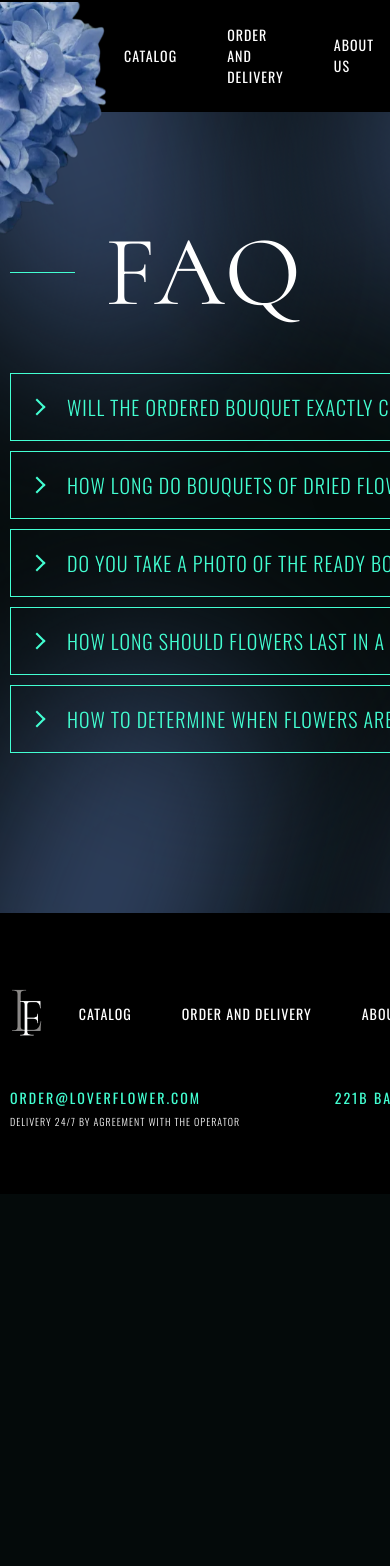
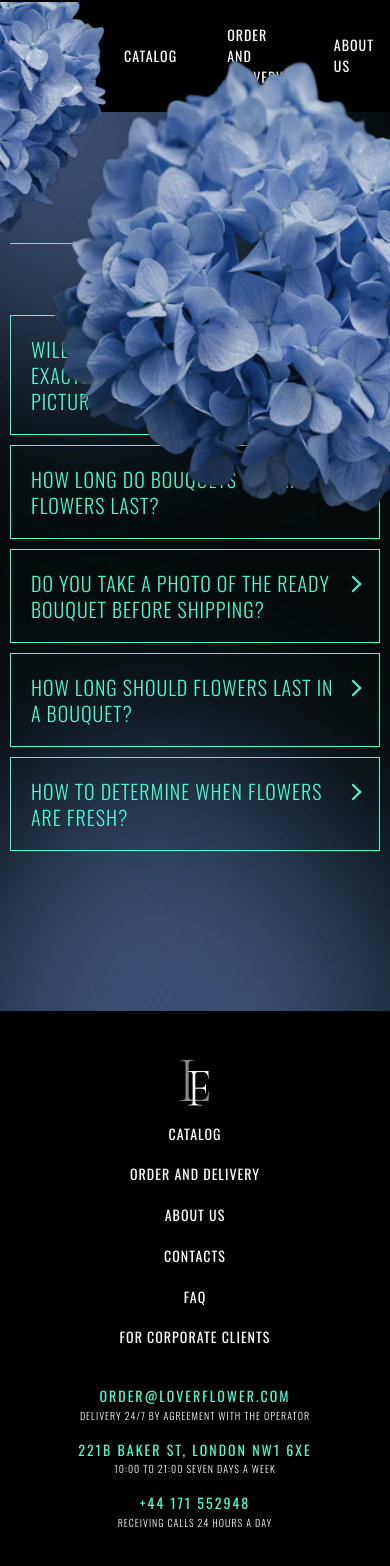
Before and after one commit to Tanya19Lion/flowers-shop, a React (Create React App) app: page /faq in a window 390 px wide. Shown: the top 1566 px of the page. Before the commit the page ends 1194 px from the top, so only its background shows below. Built offline with nearby package versions, Linux system fonts and the light colour scheme.

Commit message:
added action to clean the basket and some mobile styles

```diff
--- a/src/components/footer/Footer.scss
+++ b/src/components/footer/Footer.scss
@@ -45,3 +45,55 @@
         display: block;
     }
 }
+
+@media (max-width: 880px) {
+    .footer {
+        padding-top: 36px;
+        padding-bottom: 48px;
+
+        &-top {
+            margin-bottom: 36px;
+            flex-direction: column;
+            align-items: center;
+        }
+        &__logo {
+            margin-right: unset;
+        }
+        &__menu {
+            width: 100%;
+            justify-content: center;
+
+            &-list {
+                width: 100%;
+                gap: 16px;
+                flex-direction: column;
+            }
+            &-item {
+                width: inherit;
+                text-align: center;
+            }
+            &-link {
+                padding: 2px 10px;
+                width: inherit;
+            }
+        }
+    }
+}
+
+@media (max-width: 780px) {
+    .footer {
+        &-bottom {
+            flex-direction: column;
+            gap: 16px;
+            text-align: center;
+
+            & .menu-contacts {
+                margin-bottom: 2px;
+            }
+        }
+        .footer-bottom__phone-number,
+        .menu-contacts-info {
+            text-align: center;
+        }
+    }
+}
--- a/src/components/header/Header.scss
+++ b/src/components/header/Header.scss
@@ -2,7 +2,7 @@
 
 .header {
     position: sticky;
-    z-index: 5;
+    z-index: 15;
     padding-top: 15px;
     padding-bottom: 15px;
     top: 0;
--- a/src/components/orderPopup/OrderPopup.jsx
+++ b/src/components/orderPopup/OrderPopup.jsx
@@ -2,7 +2,7 @@ import React from 'react';
 import { Link } from 'react-router-dom';
 import { useDispatch, useSelector } from 'react-redux';
 
-import { bouquetAddedToOrder, bouquetRemovedFromOrder, bouquetDeletedFromOrder, closeOrderModal } from '../../redux/actions/actions';
+import { bouquetAddedToOrder, bouquetRemovedFromOrder, bouquetDeletedFromOrder, closeOrderModal, clearOrderList } from '../../redux/actions/actions';
 import { selectOrderSummData } from '../../redux/selectors/selectors';
 
 import './OrderPopup.scss';
@@ -60,7 +60,14 @@ const OrderPopup = () => {
 
                 <div className="order-popup__preorder">
                     <p className="order-popup__preorder-info green-text">Preliminary total: <span>£{sumTotal}</span></p>
-                    <Link to='/final-page' className="order-popup__preorder-btn common-btn" onClick={() => dispatch(closeOrderModal(true))}>Checkout</Link>
+                    <Link
+                        to='/final-page'
+                        className="order-popup__preorder-btn common-btn"
+                        onClick={() => {
+                            dispatch(closeOrderModal(true));
+                            dispatch(clearOrderList());
+                        }}
+                    >Checkout</Link>
                 </div>
 
             </div>
--- a/src/pages/404/Page404.scss
+++ b/src/pages/404/Page404.scss
@@ -1,28 +1,33 @@
-@import '../../styles/constants.scss';
-
 /*--------------------------404------------*/
 .not-found-main {
-    position: relative;
-
+    &,
     &__image {
         position: relative;
+    }
+    &__image {
+        max-width: 1400px;
+        max-height: 1000px;
+        & img {
+            width: 100%;
+            height: 100%;
+            object-fit: contain;
+        }
     }
     &::after,
     &::before {
         position: absolute;
         content: '';
-        background-position: left center;
+        background-position: top;
         background-size: cover;
         background-repeat: no-repeat;
-        background-image: url(../../../public/images/404-top-right-image.webp);
+        background-image: url(../../../public/images/not-found-right-image.webp);
         z-index: 10;
         right: 0;
-        top: 0;
-        width: 300px;
-        height: 700px;
+        bottom: 0;
+        width: 500px;
+        height: 800px;
     }
     &::before,
-    &__image::after,
     &__image::before {
         position: absolute;
         content: '';
@@ -37,8 +42,7 @@
         right: 0;
         top: -130px;
     }
-    &__image::before,
-    &__image::after {
+    &__image::before {
         transform: rotate(21deg);
         width: 285px;
         height: 300px;
@@ -46,13 +50,7 @@
         bottom: -15px;
         z-index: 1;
     }
-    &__image::after {
-        height: 600px;
-        left: unset;
-        right: -50px;
-        bottom: -100px;
-        z-index: -1;
-    }
+
     &__number {
         font-family: Cormorant-Regular;
         font-size: 600px;
@@ -60,26 +58,23 @@
         background: -webkit-linear-gradient(#163D8F, #163D8F, #4F6CAB, #B6CDFF);
         -webkit-background-clip: text;
         -webkit-text-fill-color: transparent;
-        // position: absolute;
-        position: relative;
-
+        position: absolute;
         &--first {
-            left: 100px;
-            top: 205px;
+            left: 15%;
+            top: -175px;
             z-index: -1;
         }
         &--second {
-            left: 600px;
-            top: 0px;
+            left: 38%;
+            top: -253px;
             z-index: -1;
         }
         &--third {
-            left: 450px;
-            top: 320px;
+            left: 29%;
+            top: 20px;
             z-index: 5;
         }
     }
-
     &__text,
     &__sign {
         position: absolute;
@@ -87,20 +82,111 @@
         bottom: 10%;
         text-transform: uppercase;
     }
-    &__text-error,
-    &__text-message {
-        margin-bottom: 20px;
-    }
-    &__text-link {
-        text-decoration: underline;
-    }
-    &__sign {
-        right: 15%;
+    &__text {
+        right: 22%;
         bottom: unset;
         top: 200px;
+        &-error,
+        &-message {
+            margin-bottom: 20px;
+        }
+        &-link {
+            text-decoration: underline;
+        }
     }
     &__sign img {
         object-fit: cover;
     }
+}
 
+@media (max-width: 1300px) {
+    .not-found-main {
+        &::after {
+            display: none;
+        }
+
+        &__text,
+        &__sign {
+            right: 50px;
+        }
+    }
 }
+
+@media (max-width: 950px) {
+    .not-found-main {
+        &__number {
+            font-size: 400px;
+            line-height: 585px;
+            &--third {
+                left: 32%;
+                top: -50px;
+            }
+        }
+
+    }
+}
+
+@media (max-width: 880px) {
+    .not-found-main {
+        &__text {
+            top: 48px;
+            font-size: 14px;
+        }
+        &__sign {
+            bottom: 48px;
+            max-width: 200px;
+            max-height: 130px;
+            & img {
+                object-fit: contain;
+                width: 100%;
+                height: 100%;
+            }
+        }
+        &__text,
+        &__sign {
+            right: 48px;
+        }
+
+    }
+}
+
+@media (max-width: 640px) {
+    .not-found-main {
+        &__sign {
+            display: none;
+        }
+        &__text {
+            bottom: 48px;
+            top: unset;
+        }
+        &__number {
+            font-size: 200px;
+            line-height: 360px;
+            &--first {
+                left: 15%;
+                top: -20px;
+            }
+            &--second{
+                left: 48%;
+                top: -100px;
+            }
+        }
+    }
+}
+
+@media (max-width: 640px) {
+    .not-found-main {
+        &__image::before {
+            display: none;
+        }
+    }
+}
+
+@media (max-width: 480px) {
+    .not-found-main {
+        &__text {
+            z-index: 15;
+            backdrop-filter: blur(3px);
+        }
+    }
+}
--- a/src/pages/clients/Clients.scss
+++ b/src/pages/clients/Clients.scss
@@ -18,7 +18,7 @@
         height: 754px;
         right: 0px;
         top: -250px;
-        z-index: 6;
+        z-index: 16;
     }
     &-block::after {
         background-image: url(../../../public/images/employees-top-left--image.webp);
--- a/src/pages/faq/Faq.scss
+++ b/src/pages/faq/Faq.scss
@@ -14,17 +14,19 @@
     background-position: left center;
     background-size: contain;
     background-repeat: no-repeat;
-    width: 262px;
-    height: 239px;
+    max-width: 262px;
+    max-height: 239px;
+    width: 100%;
+    height: 100%;
     left: 0px;
     top: -210px;
-    z-index: 8;
+    z-index: 18;
 }
 .faq-main::after {
     background-image: url(../../../public/images/faq-top-right-image.webp);
     background-position: right center;
-    width: 624px;
-    height: 542px;
+    max-width: 624px;
+    max-height: 542px;
     left: unset;
     right: 0;
     top: -200px;
@@ -99,6 +101,7 @@
 .accordion__heading {
     cursor: pointer;
     text-decoration: none;
+    position: relative;
 }
 .nav-submenu div:first-child,
 .nav-submenu p:first-child {
@@ -111,20 +114,24 @@
 .nav-submenu__list-item + .nav-submenu__list-item {
     margin-top: 6px;
 }
-
-.nav-link::before {
-    display: inline-block;
+.nav-submenu,
+.nav-link {
+    padding-right: 24px;
+}
+.nav-link::after {
+    position: absolute;
     content: '';
+    top: 8px;
+    right: 0;
     height: 12px;
     width: 12px;
-    margin-right: 24px;
     margin-bottom: 3px;
     border-bottom: 2px solid currentColor;
     border-right: 2px solid currentColor;
     transform: rotate(-45deg);
 }
-.nav-link[aria-expanded='true']::before,
-.nav-link[aria-selected='true']::before {
+.nav-link[aria-expanded='true']::after,
+.nav-link[aria-selected='true']::after {
     transform: rotate(45deg);
-    margin-bottom: 7px;
+    top: 2px;
 }
--- a/src/redux/actions/actions.js
+++ b/src/redux/actions/actions.js
@@ -176,6 +176,12 @@ const resetAllFilters = () => {
     }
 }
 
+const clearOrderList = () => {
+    return {
+        type: 'CLEAR_ORDER_LIST'
+    }
+}
+
 export {
     bouquetsFetching,
     bouquetsFetched,
@@ -204,5 +210,6 @@ export {
     bouquetDeletedFromOrder,
     openOrderModal,
     closeOrderModal,
-    resetAllFilters
+    resetAllFilters,
+    clearOrderList
 }
--- a/src/redux/reducers/orderReducer.js
+++ b/src/redux/reducers/orderReducer.js
@@ -64,7 +64,7 @@ const updateOrder = (state, bouquetId , quantity) => {
     const { bouquets, orderList, sumTotal } = state;
 
     const bouquet = bouquets.find( item => item.id == bouquetId);
-    const itemIndex = orderList.findIndex(({ id }) => id === bouquetId);
+    const itemIndex = orderList.findIndex(({ id }) => id == bouquetId);
     const item = orderList[itemIndex];
     let newItem = updateOrderItem(bouquet, item, quantity);
 
@@ -148,6 +148,14 @@ const orderReducer = (state = initialState, action) => {
                 isOrderModalOpen: false
             };
 
+        case 'CLEAR_ORDER_LIST':
+            return {
+                ...state,
+                orderList: [],
+                sumTotal: 0,
+                countTotal: 0
+            }
+
         default:
             return state;
     }
--- a/src/styles/general-styles.scss
+++ b/src/styles/general-styles.scss
@@ -71,8 +71,10 @@ body.addition {
 /*---------------MAIN-CLASSES--------------*/
 .app {
 	min-height: 100vh;
-	display: grid;
-	grid-template-rows: auto 1fr auto;
+	// display: grid;
+	// grid-template-rows: auto 1fr auto;
+	display: flex;
+	flex-direction: column;
 	overflow: clip;
 }
 
@@ -86,12 +88,10 @@ body.addition {
 	text-transform: uppercase;
 	letter-spacing: 1px;
 }
-/* @media (max-width: 640px) {
+@media (max-width: 640px) {
 	.top-title {
 		font-size: 52px;
 		line-height: 1.2;
-    padding-left: unset;
-    word-break: break-word;
 	}
 }
 @media (max-height: 800px) and (orientation: landscape) {
@@ -99,7 +99,8 @@ body.addition {
 		font-size: 52px;
 		padding-left: unset;
 	}
-} */
+}
+
 .top-subtitle {
 	font-size: 60px;
 	line-height: 64px;
```
Also changed, not shown: src/pages/404/Page404.jsx (+7 -11 lines), src/redux/reducers/categoriesReducer.js (+17 -25 lines), public/images/not-found-right-image.webp (added). Lines whose indentation alone changed are shown as unchanged.
